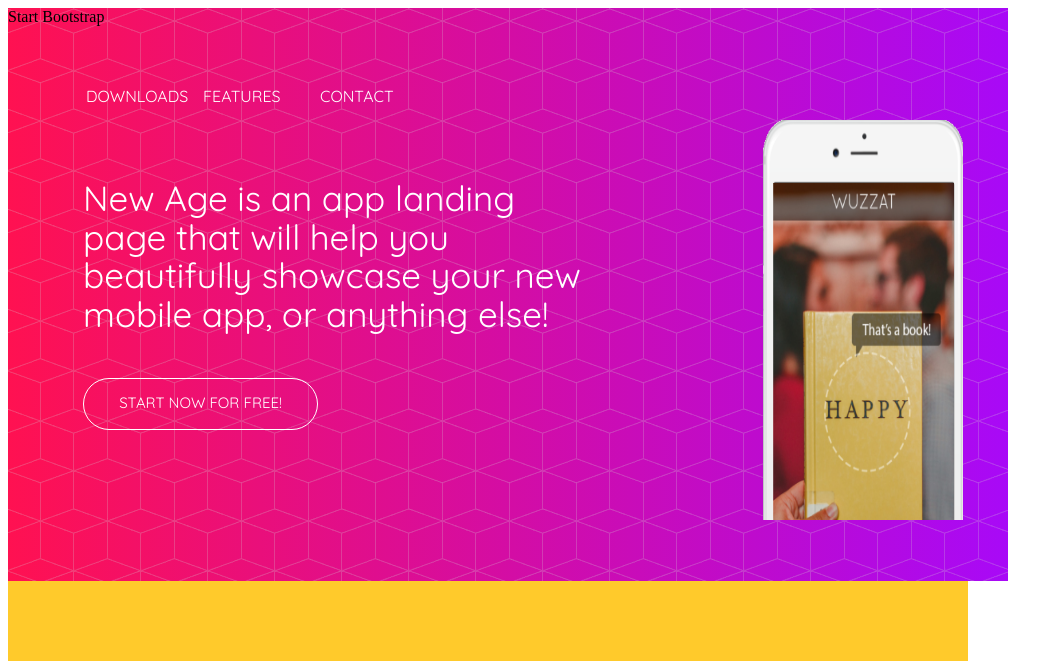
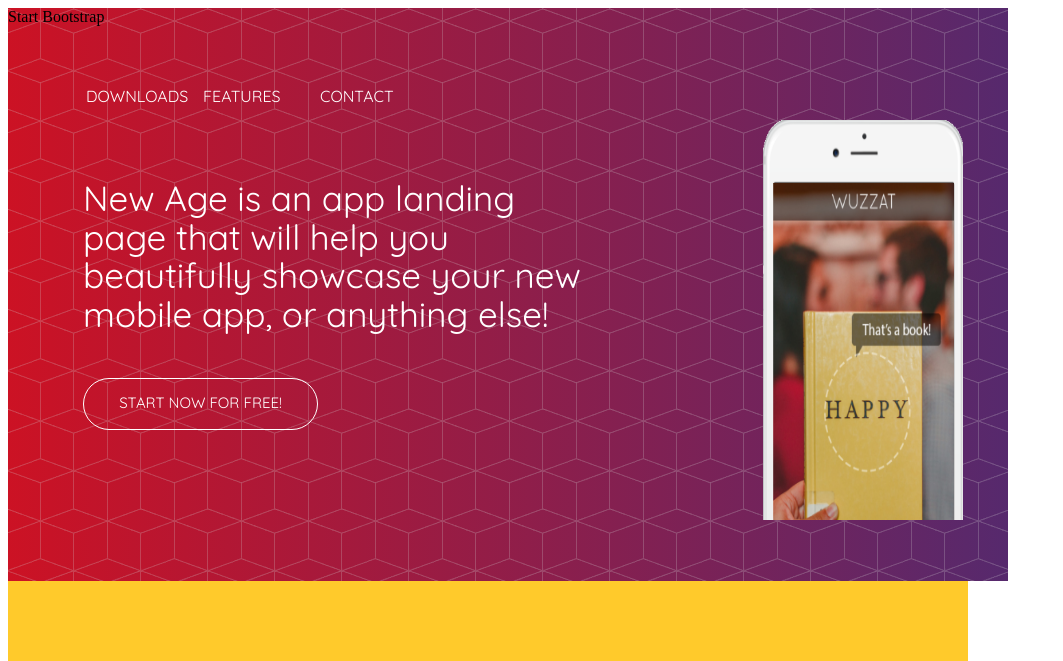
Before and after one commit to marilynmussi/TPGIT, a plain HTML site: page index.html in a window 1280 px wide. Shown: the top 661 px of the page, without its empty margins (0-1063 px from the left). Drawn offline with nearby package versions, Linux system fonts and the light colour scheme; files that its build step writes are made by us from their sources.

Commit message:
modifique color del gradiente de la seccion 1

```diff
--- a/style.css
+++ b/style.css
@@ -8,7 +8,7 @@ body {
 
 .seccion1 {
 
-background-image: url(imagenes/fondo.png), linear-gradient(to right, #ff1151, #a809f7);
+background-image: url(imagenes/fondo.png), linear-gradient(to right, #cc1224, #56296d);
 height: 573px;
 width: 1000px
 
```
